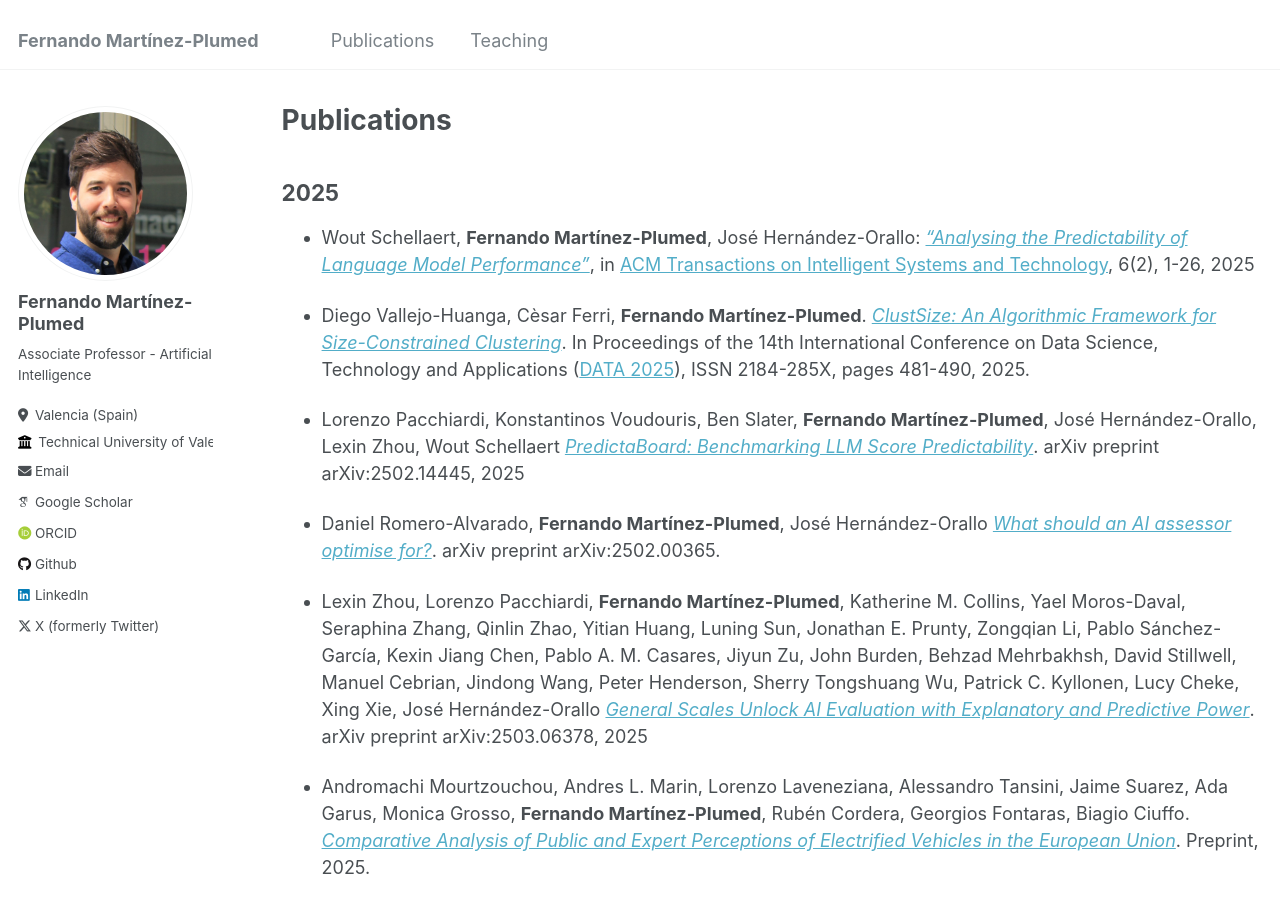
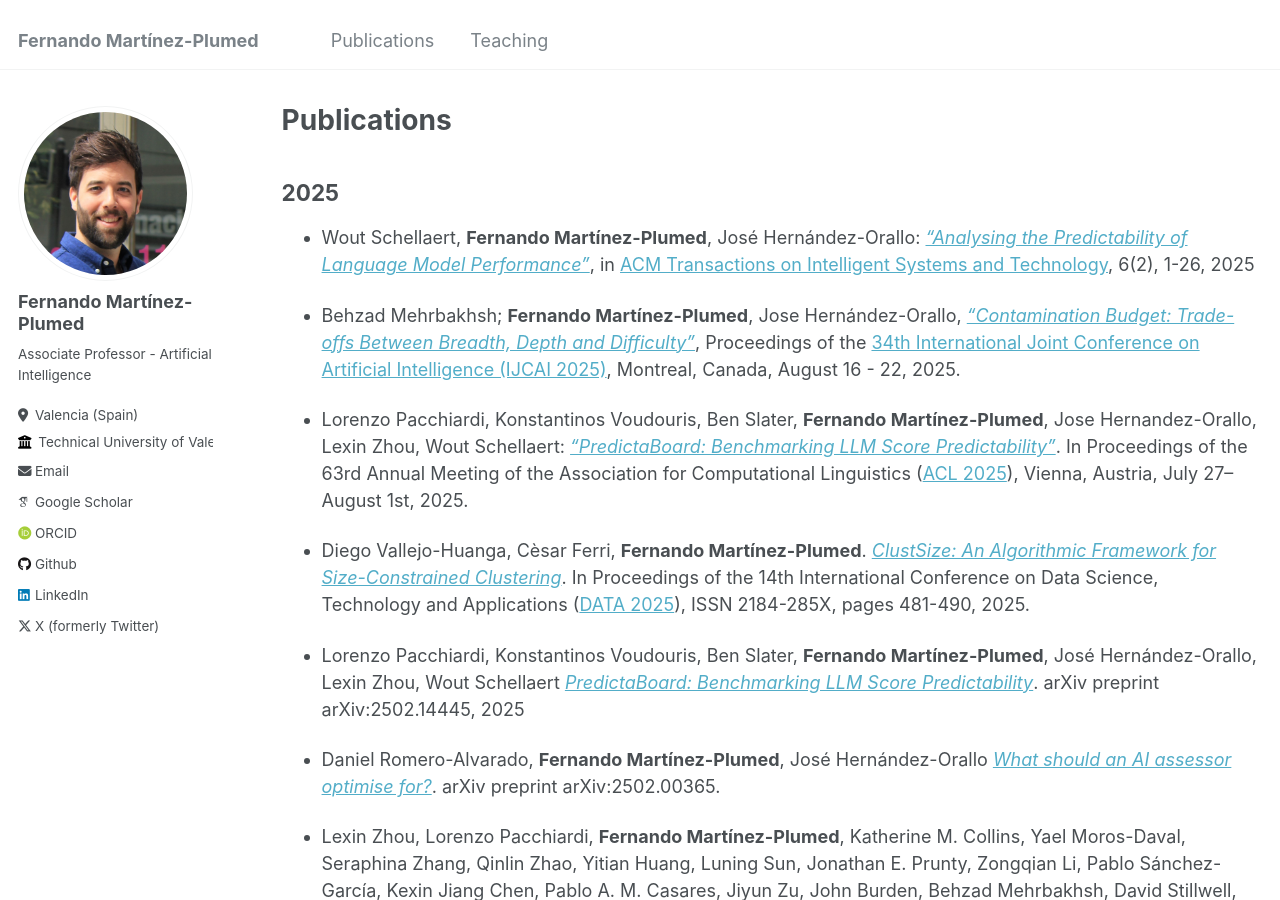
Before and after one commit to nandomp/nandomp.github.io, a Jekyll site: the page built from _pages/publications.md, in a window 1280 px wide and 900 px high. Built offline with Jekyll 4.4.1, drawn with Linux system fonts in a browser that asks for light colours; some web fonts are replaced.

Commit message:
Update publications.md

```diff
--- a/_pages/publications.md
+++ b/_pages/publications.md
@@ -8,6 +8,10 @@ author_profile: true
 2025
 ----
 * Wout Schellaert, **Fernando Martínez-Plumed**, José Hernández-Orallo: [*"Analysing the Predictability of Language Model Performance"*](http://dx.doi.org/10.1145/3706118), in [ACM Transactions on Intelligent Systems and Technology](https://dl.acm.org/journal/TIST), 6(2), 1-26, 2025
+
+* Behzad Mehrbakhsh; **Fernando Martínez-Plumed**, Jose Hernández-Orallo, [*"Contamination Budget: Trade-offs Between Breadth, Depth and Difficulty"*](), Proceedings of the [34th International Joint Conference on Artificial Intelligence (IJCAI 2025)](https://2025.ijcai.org/),  Montreal, Canada, August 16 - 22, 2025.
+
+* Lorenzo Pacchiardi, Konstantinos Voudouris, Ben Slater, **Fernando Martínez-Plumed**, Jose Hernandez-Orallo, Lexin Zhou, Wout Schellaert: [*"PredictaBoard: Benchmarking LLM Score Predictability"*](https://openreview.net/forum?id=yZO97D7dU5#discussion). In Proceedings of the 63rd Annual Meeting of the Association for Computational Linguistics ([ACL 2025]([https://data.scitevents.org/](https://2025.aclweb.org/))), Vienna, Austria, July 27–August 1st, 2025.
 
 * Diego Vallejo-Huanga, Cèsar Ferri, **Fernando Martínez-Plumed**. [*ClustSize: An Algorithmic Framework for Size-Constrained Clustering*](). In Proceedings of the 14th International Conference on Data Science, Technology and Applications ([DATA 2025](https://data.scitevents.org/)), ISSN 2184-285X, pages 481-490, 2025.
 
```
